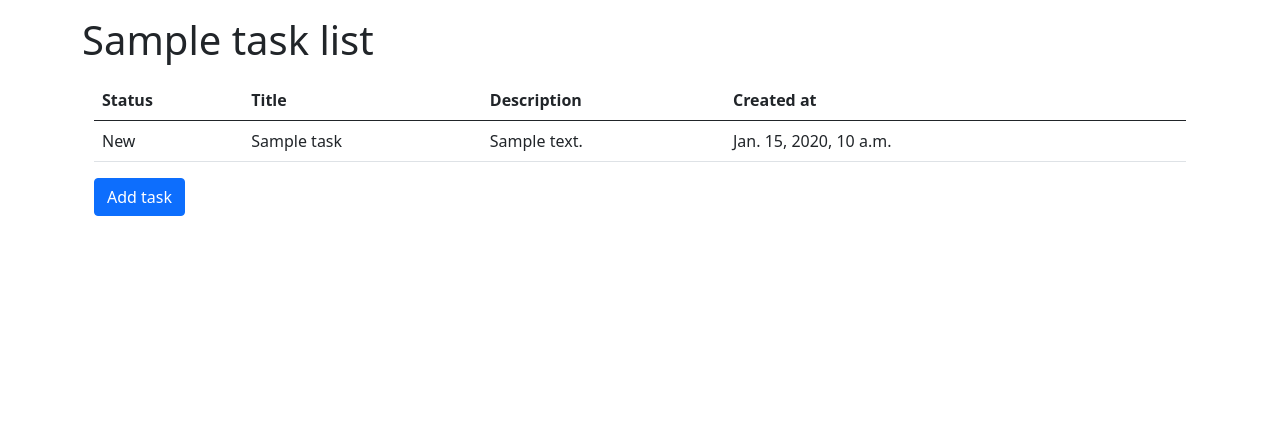
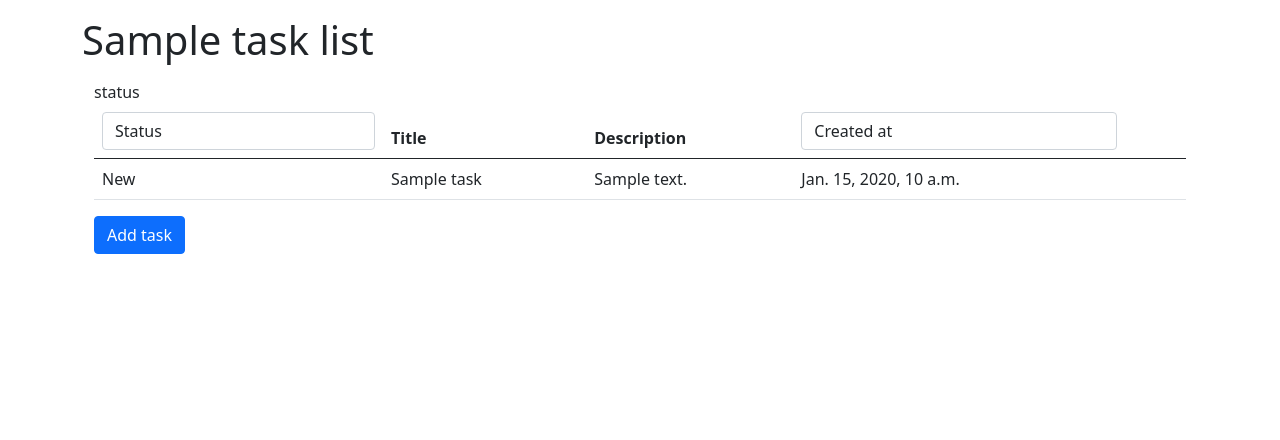
Before and after one commit to vitorsmonteiro/django_postgresql_base, a Django app: page /todo/ in a window 1280 px wide. Shown: the part 56-496 px from the top of the page. Run offline with Django 5.2, Linux system fonts and the light colour scheme; a user stored in the database is signed in; tables that the repository leaves empty hold one stand-in row (values such as "Sample post"); parts of the project's set-up code (start-up, migrations or seed data) failed here and were passed over; some libraries are stand-ins or nearby versions.

Commit message:
Add sorting

```diff
--- a/todo/templates/todo/components/task_table.html
+++ b/todo/templates/todo/components/task_table.html
@@ -1,4 +1,3 @@
-<tbody hx-target="closest tr" hx-swap="outerHTML swap:1s">
 {% for task in tasks %}
     <tr>
         <td>{{ task.get_status_display }}</td>
@@ -13,4 +12,3 @@
         </td>
     </tr>
 {% endfor %}
-</tbody>
--- a/todo/templates/todo/task_list.html
+++ b/todo/templates/todo/task_list.html
@@ -9,15 +9,41 @@
             <table class="table">
                 <thead>
                     <tr>
-                        <th scope="col">Status</th>
+                        <th scope="col">
+                            <select class="form-select"
+                                    name="status"
+                                    hx-get="{% url 'todo:task_list' %}"
+                                    hx-include="[status='status']"
+                                    hx-trigger="change"
+                                    hx-target="#todo-table">
+                                <option selected value="">Status</option>
+                                <option value="new">New</option>
+                                <option value="in progress">In progress</option>
+                                <option value="done">Done</option>
+                            </select>
+                        </th>
                         <th scope="col">Title</th>
                         <th scope="col">Description</th>
-                        <th scope="col">Created at</th>
+                        <th scope="col">
+                            <select class="form-select"
+                                    name="sort"
+                                    hx-get="{% url 'todo:task_list' %}"
+                                    hx-include="[sort='sort']"
+                                    hx-trigger="change"
+                                    hx-target="#todo-table">
+                                <option selected value="">Created at</option>
+                                <option value="+created_at">Oldest first</option>
+                                <option value="-created_at">Newest first</option>
+                            </select>
+                        </th>
                         <th scope="col"></th>
                         <th scope="col"></th>
                     </tr>
                 </thead>
-                {% include "todo/components/task_table.html" %}
+                <tbody id="todo-table">
+                    status
+                    {% include "todo/components/task_table.html" %}
+                </tbody>
             </table>
         {% else %}
             <p>You are free, enjoy!</p>
--- a/todo/urls.py
+++ b/todo/urls.py
@@ -5,7 +5,8 @@ from todo import views
 app_name = "todo"
 
 urlpatterns = [
-    path("", views.TaskList.as_view(), name="home"),
+    path("", views.home, name="home"),
+    path("task_list", views.TaskList.as_view(), name="task_list"),
     path("task_create", views.TaskCreate.as_view(), name="task_create"),
     path("task_update/<int:pk>", views.TaskUpdate.as_view(), name="task_update"),
     path("task_delete/<int:pk>", views.TaskDelete.as_view(), name="task_delete"),
--- a/todo/views.py
+++ b/todo/views.py
@@ -1,7 +1,10 @@
 from typing import Self
 
+from django.contrib.auth.decorators import login_required
 from django.contrib.auth.mixins import LoginRequiredMixin
 from django.db.models import QuerySet
+from django.http import HttpRequest, HttpResponse
+from django.shortcuts import render
 from django.urls import reverse_lazy
 from django.views.generic import CreateView, DeleteView, ListView, UpdateView
 
@@ -9,11 +12,27 @@ from todo.forms import TaskForm
 from todo.models import Task
 
 
+@login_required
+def home(request: HttpRequest) -> HttpResponse:
+    """Todo home view.
+
+    Args:
+        request (HttpRequest): Http request object.
+
+    Returns:
+        HttpResponse: Http response object
+    """
+    tasks = Task.objects.filter(created_by=request.user)
+    tasks = tasks.order_by("created_at")
+    context = {"tasks": tasks}
+    return render(request=request, template_name="todo/task_list.html", context=context)
+
+
 class TaskList(LoginRequiredMixin, ListView):
     """Task generic list view."""
 
     model = Task
-    template_name = "todo/task_list.html"
+    template_name = "todo/components/task_table.html"
     context_object_name = "tasks"
 
     def get_queryset(self: Self) -> QuerySet:
@@ -23,8 +42,12 @@ class TaskList(LoginRequiredMixin, ListView):
             QuerySet: Task queryset.
         """
         query_set = Task.objects.filter(created_by=self.request.user)
-        query_set = query_set.order_by("created_at")
-        return super().get_queryset()
+        if sort := self.request.GET.get("sort"):
+            query_set = query_set.order_by(sort)
+        for item in self.request.GET.items():
+            if item[1] and item[0] != "sort":
+                query_set = query_set.filter(item)
+        return query_set
 
 
 class TaskCreate(LoginRequiredMixin, CreateView):
@@ -34,6 +57,20 @@ class TaskCreate(LoginRequiredMixin, CreateView):
     template_name = "todo/task_create.html"
     form_class = TaskForm
     success_url = reverse_lazy("todo:home")
+
+    def form_valid(self: Self, form: TaskForm) -> HttpResponse:
+        """Override the form valid metod to add created_by.
+
+        Args:
+            form (TaskForm): Task form object
+
+        Returns:
+            HttpResponse: Http response object
+        """
+        task: Task = form.save(commit=False)
+        task.created_by = self.request.user
+        task.save()
+        return super().form_valid(form)
 
 
 class TaskUpdate(LoginRequiredMixin, UpdateView):
```
Lines whose indentation alone changed are shown as unchanged.
